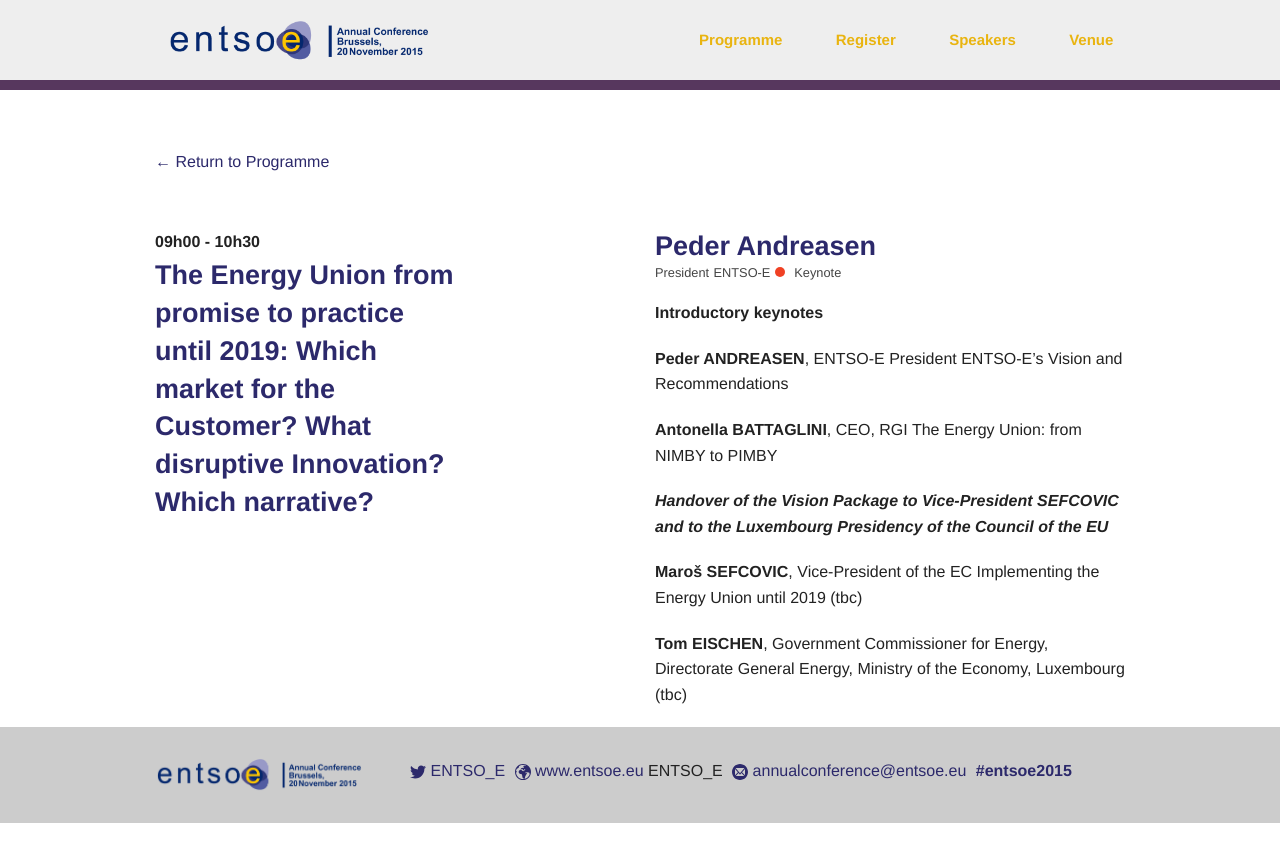
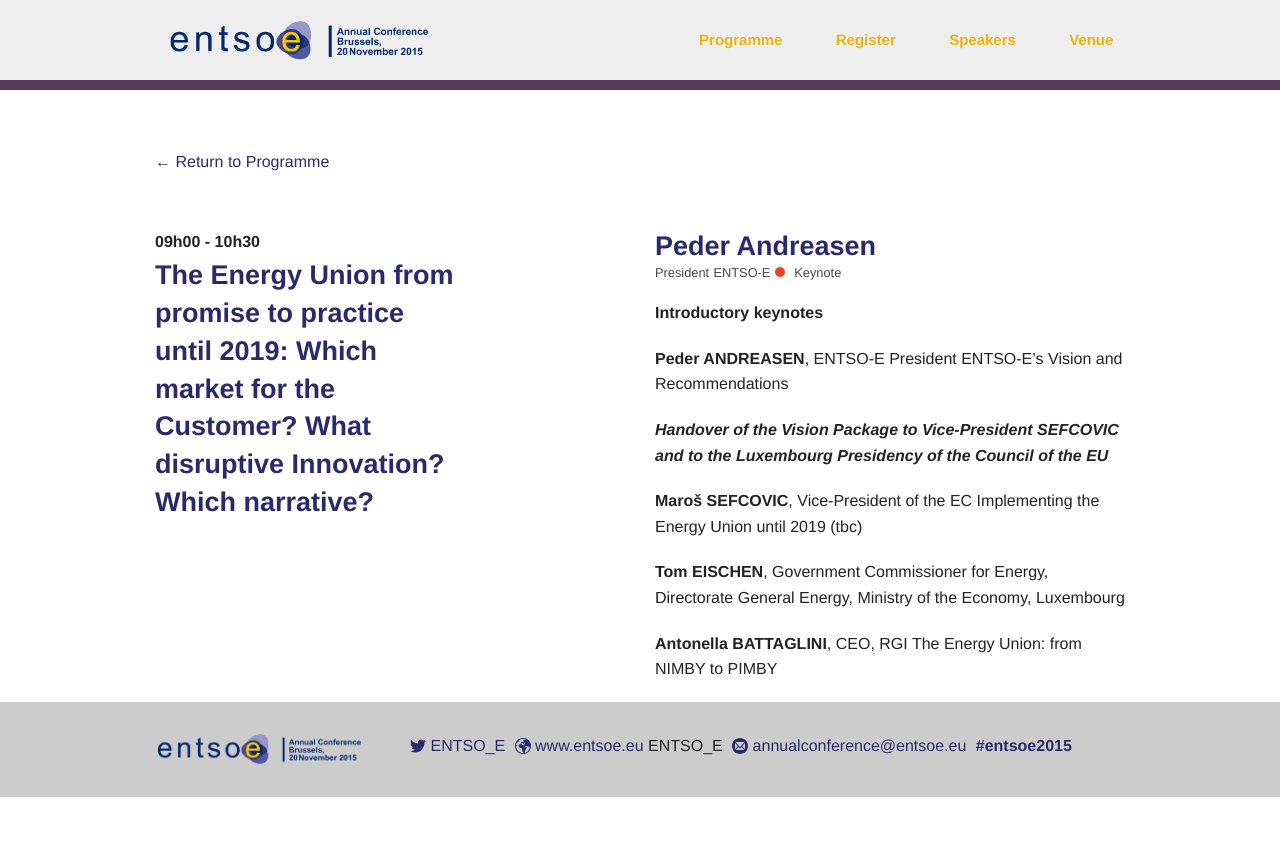
Before and after one commit to SmokeBellew1/entsoe_conf, a Jekyll site: the page built from _posts/schedule/2015-06-10-09h00.md, in a window 1280 px wide. Shown: the top 862 px of the page. Built offline with Jekyll 4.4.1, drawn with Linux system fonts in a browser that asks for light colours.

Commit message:
Moved Eischen up, Battaglini down

```diff
--- a/_posts/schedule/2015-06-10-09h00.md
+++ b/_posts/schedule/2015-06-10-09h00.md
@@ -1,33 +1,31 @@
 ---
 layout: talk
 category: programme
+permalink: /programme/09h00
+title: "The Energy Union from promise to practice until 2019: Which market for the Customer? What disruptive Innovation? Which narrative?"
+start_time: 09h00
+end_time: 10h30
+type: keynote
+tag:
+  - Peder Andreasen
+  - Tom Eischen
+  - Maroš Šefčovič
+  - Antonella Battaglini
+published: true
+---
 
-permalink: /programme/09h00
-
-title: "The Energy Union from promise to practice until 2019: Which market for the Customer? What disruptive Innovation? Which narrative?"
-
-start_time: "09h00"
-end_time: "10h30"
-type: "keynote"
-
-tag:
-    - Peder Andreasen
-    - Antonella Battaglini
-    - Maroš Šefčovič
-    - Tom Eischen
----
 
 **Introductory keynotes**
 
 __Peder ANDREASEN__, ENTSO-E President
 ENTSO-E’s Vision and Recommendations
 
-__Antonella BATTAGLINI__, CEO, RGI
-The Energy Union: from NIMBY to PIMBY
-
 __*Handover of the Vision Package to Vice-President SEFCOVIC and to the Luxembourg Presidency of the Council of the EU*__
 
 __Maroš SEFCOVIC__, Vice-President of the EC
 Implementing the Energy Union until 2019 (tbc)
 
-__Tom EISCHEN__, Government Commissioner for Energy, Directorate General Energy, Ministry of the Economy, Luxembourg (tbc)
+__Tom EISCHEN__, Government Commissioner for Energy, Directorate General Energy, Ministry of the Economy, Luxembourg
+
+__Antonella BATTAGLINI__, CEO, RGI
+The Energy Union: from NIMBY to PIMBY
```
